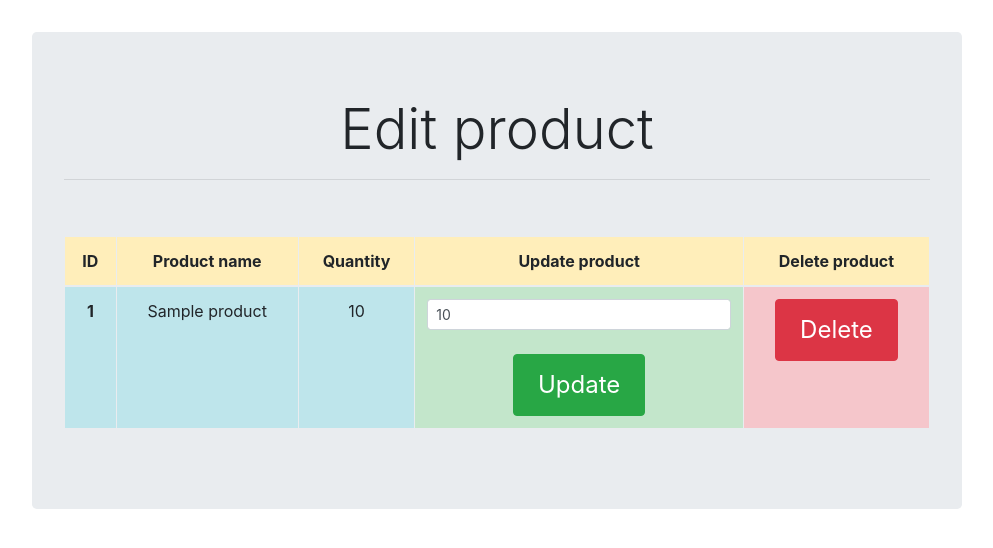
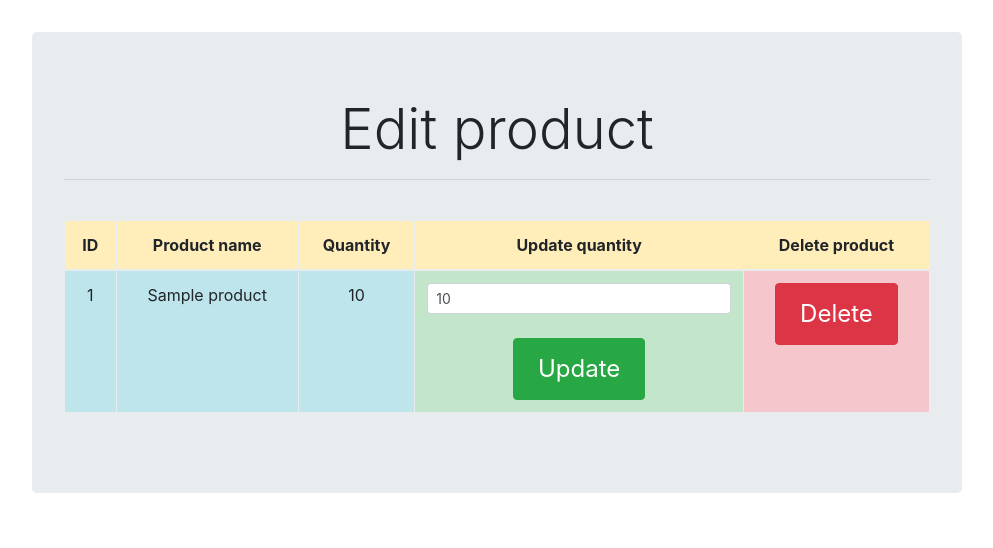
Before and after one commit to nazomeku/skygate-wh, a Flask app: page /product/1 in a window 1280 px wide. Shown: the part 89-637 px from the top of the page, without its empty margins (143-1136 px from the left). Run offline with Flask 2, Linux system fonts and the light colour scheme; tables that the repository leaves empty hold one stand-in row (values such as "Sample post"); parts of the project's set-up code (start-up, migrations or seed data) failed here and were passed over; some libraries are stand-ins or nearby versions.

Commit message:
update templates

```diff
--- a/app/templates/edit_product.html
+++ b/app/templates/edit_product.html
@@ -4,26 +4,24 @@
 
     <div class="jumbotron">
       <h1 class="display-4">Edit product</h1><hr><br>
-      <p class="text-center">
-      </p>
       <table class="table table-bordered">
         <thead>
           <tr class="table-warning">
             <th>ID</th>
             <th>Product name</th>
             <th>Quantity</th>
-            <th>Update product</th>
+            <th>Update quantity</th>
             <th>Delete product</th>
           </tr>
         </thead>
         <tbody>
           <tr>
-            <th class="table-info" scope="row">{{product.id}}</th>
+            <td class="table-info">{{product.id}}</td>
             <td class="table-info">{{product.name}}</td>
             <td class="table-info">{{product.quantity}}</td>
             <td class="table-success">
               <form method="POST" action="{{ url_for('update_product', product_id=product.id) }}">
-                <input type="text" class="form-control form-control-sm" id="smFormGroupInput" value="{{product.quantity}}" name="new_quantity">
+                <input type="number" class="form-control form-control-sm" id="smFormGroupInput" value="{{product.quantity}}" name="new_quantity">
                 <br><input class="btn btn-success" type="submit" value="Update">
               </form>
             </td>
```
Also changed, not shown: app/templates/edit_transport.html (+4 -5 lines).
